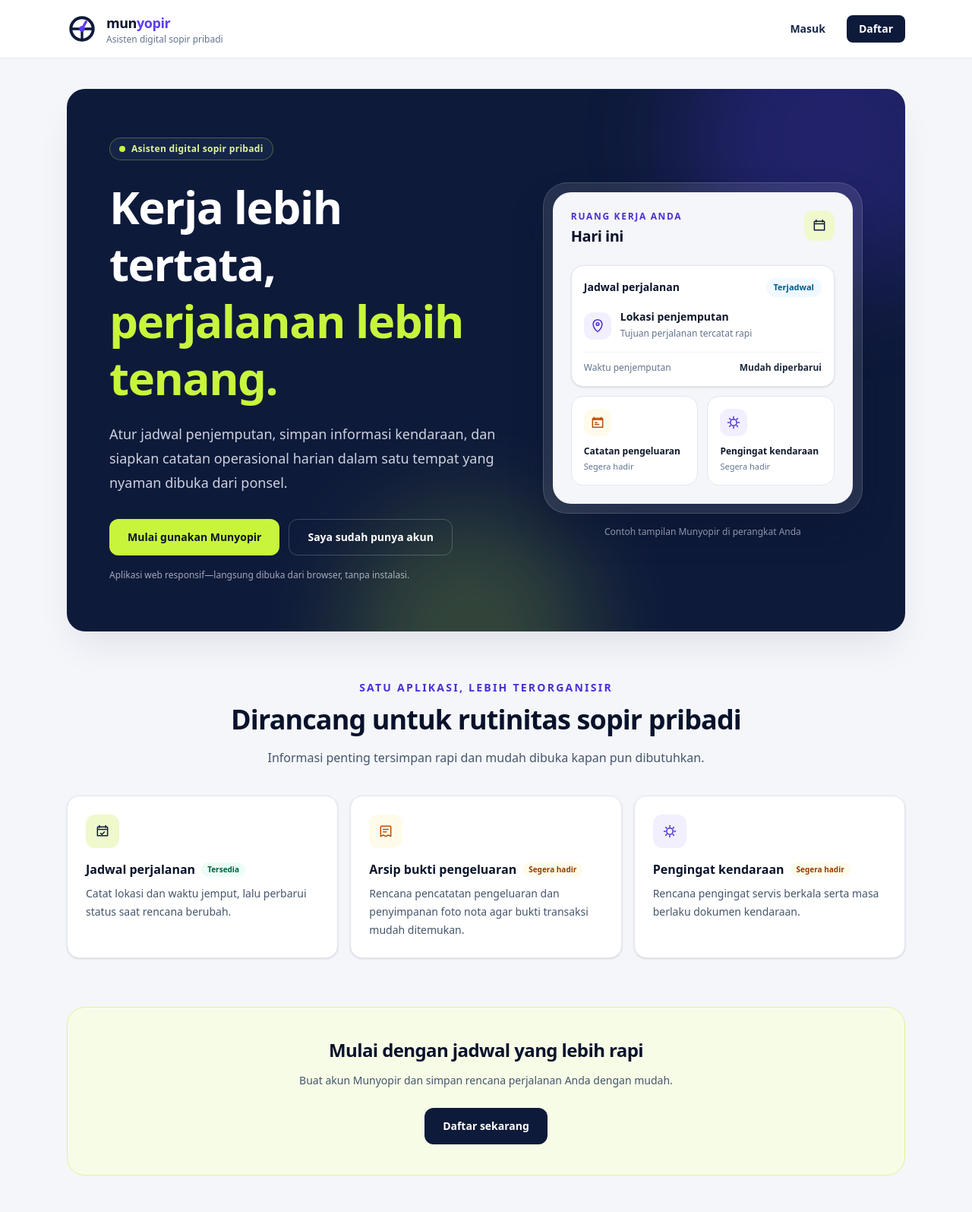
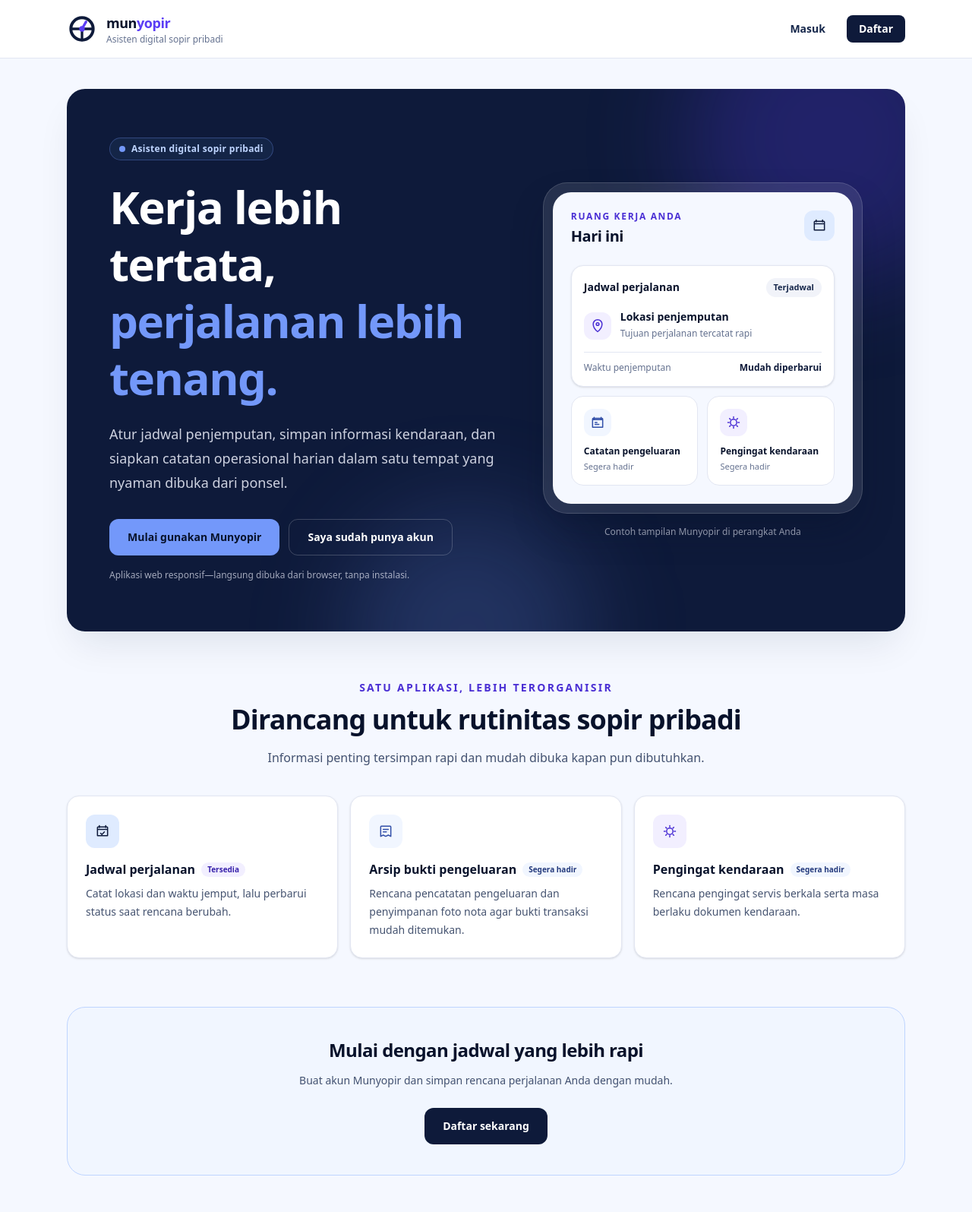
Before and after one commit to hafli-setiawan27/PBAI-Project-Munyopir, a Laravel app: page / in a window 1280 px wide. Shown: the whole page at 76% size. Run offline with Laravel 12, Linux system fonts and the light colour scheme; style sheets or scripts are compiled from the project's sources.

Commit message:
Palet aplikasi kini menggunakan aksen biru yang serasi
Nuansa emas dan krem digantikan oleh palet biru yang selaras dengan logo Munyopir berwarna biru tua dan ungu.

Co-authored-by: Copilot <223556219+Copilot@users.noreply.github.com>

```diff
--- a/munyopir/resources/css/app.css
+++ b/munyopir/resources/css/app.css
@@ -19,17 +19,40 @@
     --color-brand-900: #0e1a3a;
     --color-brand-950: #08122b;
 
-    --color-lime-50: #f7fce7;
-    --color-lime-100: #eff9cc;
-    --color-lime-200: #dff39a;
-    --color-lime-300: #d2f06d;
-    --color-lime-400: #c8f53c;
-    --color-lime-500: #b5e52f;
-
     --color-accent-50: #f2efff;
     --color-accent-100: #e6e0ff;
+    --color-accent-200: #cdc3ff;
+    --color-accent-300: #aea0ff;
+    --color-accent-400: #8f7cff;
+    --color-accent-500: #7058ff;
     --color-accent-600: #5b3df5;
     --color-accent-700: #4a2fd4;
+    --color-accent-800: #3923ab;
+    --color-accent-900: #281a7f;
 
-    --color-canvas: #f5f6fa;
+    --color-sky-50: #f1f6ff;
+    --color-sky-100: #dfebff;
+    --color-sky-200: #bfd5ff;
+    --color-sky-300: #98b9ff;
+    --color-sky-400: #7398fa;
+    --color-sky-500: #527bf0;
+    --color-sky-600: #3e65d6;
+    --color-sky-700: #324fa8;
+    --color-sky-800: #253b7d;
+
+    --color-canvas: #f5f8ff;
+
+    /* Keep Laravel's built-in pagination utilities within the brand palette. */
+    --color-gray-100: var(--color-brand-50);
+    --color-gray-200: var(--color-brand-100);
+    --color-gray-300: var(--color-brand-200);
+    --color-gray-400: var(--color-brand-400);
+    --color-gray-500: var(--color-brand-500);
+    --color-gray-600: var(--color-brand-600);
+    --color-gray-700: var(--color-brand-700);
+    --color-gray-800: var(--color-brand-800);
+    --color-gray-900: var(--color-brand-900);
+    --color-blue-300: var(--color-sky-300);
+    --color-blue-700: var(--color-sky-700);
+    --color-blue-800: var(--color-sky-800);
 }
--- a/munyopir/resources/views/landing.blade.php
+++ b/munyopir/resources/views/landing.blade.php
@@ -5,24 +5,24 @@
 @section('content')
     <section class="relative isolate overflow-hidden rounded-3xl bg-brand-900 px-6 py-10 text-white shadow-2xl shadow-brand-900/10 sm:px-10 sm:py-14 lg:px-14 lg:py-16">
         <div class="pointer-events-none absolute -right-24 -top-32 -z-10 size-96 rounded-full bg-accent-600/25 blur-3xl"></div>
-        <div class="pointer-events-none absolute -bottom-40 left-1/3 -z-10 size-80 rounded-full bg-lime-400/20 blur-3xl"></div>
+        <div class="pointer-events-none absolute -bottom-40 left-1/3 -z-10 size-80 rounded-full bg-sky-400/20 blur-3xl"></div>
 
         <div class="grid items-center gap-10 lg:grid-cols-[1.1fr_0.9fr] lg:gap-14">
             <div>
-                <span class="inline-flex items-center gap-2 rounded-full border border-lime-400/30 bg-brand-800/80 px-3 py-1.5 text-xs font-semibold tracking-wide text-lime-200">
-                    <span class="size-2 rounded-full bg-lime-400"></span>
+                <span class="inline-flex items-center gap-2 rounded-full border border-sky-400/30 bg-brand-800/80 px-3 py-1.5 text-xs font-semibold tracking-wide text-sky-200">
+                    <span class="size-2 rounded-full bg-sky-400"></span>
                     Asisten digital sopir pribadi
                 </span>
                 <h1 class="mt-6 max-w-2xl text-4xl font-bold leading-tight tracking-tight sm:text-5xl lg:text-6xl">
                     Kerja lebih tertata,
-                    <span class="text-lime-400">perjalanan lebih tenang.</span>
+                    <span class="text-sky-400">perjalanan lebih tenang.</span>
                 </h1>
                 <p class="mt-5 max-w-xl text-base leading-7 text-brand-100/90 sm:text-lg sm:leading-8">
                     Atur jadwal penjemputan, simpan informasi kendaraan, dan siapkan catatan operasional harian dalam satu tempat yang nyaman dibuka dari ponsel.
                 </p>
 
                 <div class="mt-8 flex flex-col gap-3 sm:flex-row">
-                    <a href="{{ route('register') }}" class="inline-flex min-h-12 items-center justify-center rounded-xl bg-lime-400 px-6 py-3 text-sm font-bold text-brand-950 transition hover:bg-lime-300 focus:outline-none focus:ring-4 focus:ring-lime-400/40">
+                    <a href="{{ route('register') }}" class="inline-flex min-h-12 items-center justify-center rounded-xl bg-sky-400 px-6 py-3 text-sm font-bold text-brand-950 transition hover:bg-sky-300 focus:outline-none focus:ring-4 focus:ring-sky-400/40">
                         Mulai gunakan Munyopir
                     </a>
                     <a href="{{ route('login') }}" class="inline-flex min-h-12 items-center justify-center rounded-xl border border-white/20 px-6 py-3 text-sm font-semibold text-white transition hover:bg-white/10 focus:outline-none focus:ring-4 focus:ring-white/20">
@@ -40,7 +40,7 @@
                                 <p class="text-xs font-semibold uppercase tracking-[0.14em] text-accent-700">Ruang kerja Anda</p>
                                 <p class="mt-1 text-xl font-bold tracking-tight">Hari ini</p>
                             </div>
-                            <span class="grid size-10 place-items-center rounded-xl bg-lime-100 text-brand-900" aria-hidden="true">
+                            <span class="grid size-10 place-items-center rounded-xl bg-sky-100 text-brand-900" aria-hidden="true">
                                 <svg viewBox="0 0 24 24" fill="none" class="size-5" stroke="currentColor" stroke-width="1.8">
                                     <path d="M7 3v3m10-3v3M4 9h16M5 5h14a1 1 0 0 1 1 1v13H4V6a1 1 0 0 1 1-1Z" stroke-linecap="round" stroke-linejoin="round"/>
                                 </svg>
@@ -50,7 +50,7 @@
                         <div class="mt-6 rounded-2xl border border-brand-100 bg-white p-4 shadow-sm">
                             <div class="flex items-center justify-between gap-3">
                                 <span class="text-sm font-bold text-brand-950">Jadwal perjalanan</span>
-                                <span class="rounded-full bg-sky-50 px-2.5 py-1 text-[11px] font-semibold text-sky-800">Terjadwal</span>
+                                <span class="rounded-full bg-brand-50 px-2.5 py-1 text-[11px] font-semibold text-brand-800">Terjadwal</span>
                             </div>
                             <div class="mt-4 flex gap-3">
                                 <span class="mt-1 flex size-9 shrink-0 items-center justify-center rounded-xl bg-accent-50 text-accent-700" aria-hidden="true">
@@ -60,26 +60,26 @@
                                     </svg>
                                 </span>
                                 <div>
-                                    <p class="text-sm font-semibold text-slate-900">Lokasi penjemputan</p>
-                                    <p class="mt-1 text-xs text-slate-500">Tujuan perjalanan tercatat rapi</p>
+                                    <p class="text-sm font-semibold text-brand-950">Lokasi penjemputan</p>
+                                    <p class="mt-1 text-xs text-brand-700/70">Tujuan perjalanan tercatat rapi</p>
                                 </div>
                             </div>
-                            <div class="mt-4 flex items-center justify-between border-t border-slate-100 pt-3 text-xs">
-                                <span class="text-slate-500">Waktu penjemputan</span>
-                                <span class="font-semibold text-slate-800">Mudah diperbarui</span>
+                            <div class="mt-4 flex items-center justify-between border-t border-brand-100 pt-3 text-xs">
+                                <span class="text-brand-700/70">Waktu penjemputan</span>
+                                <span class="font-semibold text-brand-900">Mudah diperbarui</span>
                             </div>
                         </div>
 
                         <div class="mt-3 grid grid-cols-2 gap-3">
                             <div class="rounded-2xl border border-brand-100 bg-white p-4">
-                                <span class="grid size-9 place-items-center rounded-xl bg-amber-50 text-amber-700" aria-hidden="true">
+                                <span class="grid size-9 place-items-center rounded-xl bg-sky-50 text-sky-700" aria-hidden="true">
                                     <svg viewBox="0 0 24 24" fill="none" class="size-5" stroke="currentColor" stroke-width="1.8">
                                         <path d="M4 7.5h16M6.5 4v3.5M17.5 4v3.5M5 5.5h14a1 1 0 0 1 1 1v13H4v-13a1 1 0 0 1 1-1Z" stroke-linecap="round" stroke-linejoin="round"/>
                                         <path d="M8 12h3m-3 3h6" stroke-linecap="round"/>
                                     </svg>
                                 </span>
-                                <p class="mt-3 text-xs font-bold text-slate-900">Catatan pengeluaran</p>
-                                <p class="mt-1 text-[11px] text-slate-500">Segera hadir</p>
+                                <p class="mt-3 text-xs font-bold text-brand-950">Catatan pengeluaran</p>
+                                <p class="mt-1 text-[11px] text-brand-700/70">Segera hadir</p>
                             </div>
                             <div class="rounded-2xl border border-brand-100 bg-white p-4">
                                 <span class="grid size-9 place-items-center rounded-xl bg-accent-50 text-accent-700" aria-hidden="true">
@@ -88,8 +88,8 @@
                                         <circle cx="12" cy="12" r="5"/>
                                     </svg>
                                 </span>
-                                <p class="mt-3 text-xs font-bold text-slate-900">Pengingat kendaraan</p>
-                                <p class="mt-1 text-[11px] text-slate-500">Segera hadir</p>
+                                <p class="mt-3 text-xs font-bold text-brand-950">Pengingat kendaraan</p>
+                                <p class="mt-1 text-[11px] text-brand-700/70">Segera hadir</p>
                             </div>
                         </div>
                     </div>
@@ -103,12 +103,12 @@
         <div class="mx-auto max-w-2xl text-center">
             <p class="text-sm font-semibold uppercase tracking-[0.16em] text-accent-700">Satu aplikasi, lebih terorganisir</p>
             <h2 class="mt-3 text-3xl font-bold tracking-tight text-brand-950 sm:text-4xl">Dirancang untuk rutinitas sopir pribadi</h2>
-            <p class="mt-4 text-base leading-7 text-slate-600">Informasi penting tersimpan rapi dan mudah dibuka kapan pun dibutuhkan.</p>
+            <p class="mt-4 text-base leading-7 text-brand-800/80">Informasi penting tersimpan rapi dan mudah dibuka kapan pun dibutuhkan.</p>
         </div>
 
         <div class="mt-9 grid gap-4 md:grid-cols-3">
             <article class="rounded-2xl border border-brand-100 bg-white p-5 shadow-sm sm:p-6">
-                <span class="grid size-11 place-items-center rounded-xl bg-lime-100 text-brand-900" aria-hidden="true">
+                <span class="grid size-11 place-items-center rounded-xl bg-sky-100 text-brand-900" aria-hidden="true">
                     <svg viewBox="0 0 24 24" fill="none" class="size-5" stroke="currentColor" stroke-width="1.8">
                         <path d="M7 3v3m10-3v3M4 9h16M5 5h14a1 1 0 0 1 1 1v13H4V6a1 1 0 0 1 1-1Z" stroke-linecap="round" stroke-linejoin="round"/>
                         <path d="m9 15 2 2 4-4" stroke-linecap="round" stroke-linejoin="round"/>
@@ -116,13 +116,13 @@
                 </span>
                 <div class="mt-4 flex items-center gap-2">
                     <h3 class="font-bold text-brand-950">Jadwal perjalanan</h3>
-                    <span class="rounded-full bg-emerald-50 px-2 py-0.5 text-[10px] font-bold text-emerald-800">Tersedia</span>
+                    <span class="rounded-full bg-accent-50 px-2 py-0.5 text-[10px] font-bold text-accent-800">Tersedia</span>
                 </div>
-                <p class="mt-2 text-sm leading-6 text-slate-600">Catat lokasi dan waktu jemput, lalu perbarui status saat rencana berubah.</p>
+                <p class="mt-2 text-sm leading-6 text-brand-800/80">Catat lokasi dan waktu jemput, lalu perbarui status saat rencana berubah.</p>
             </article>
 
             <article class="rounded-2xl border border-brand-100 bg-white p-5 shadow-sm sm:p-6">
-                <span class="grid size-11 place-items-center rounded-xl bg-amber-50 text-amber-700" aria-hidden="true">
+                <span class="grid size-11 place-items-center rounded-xl bg-sky-50 text-sky-700" aria-hidden="true">
                     <svg viewBox="0 0 24 24" fill="none" class="size-5" stroke="currentColor" stroke-width="1.8">
                         <path d="M5 4h14a1 1 0 0 1 1 1v15l-4-2-4 2-4-2-4 2V5a1 1 0 0 1 1-1Z" stroke-linejoin="round"/>
                         <path d="M8 9h8m-8 4h5" stroke-linecap="round"/>
@@ -130,9 +130,9 @@
                 </span>
                 <div class="mt-4 flex items-center gap-2">
                     <h3 class="font-bold text-brand-950">Arsip bukti pengeluaran</h3>
-                    <span class="rounded-full bg-amber-50 px-2 py-0.5 text-[10px] font-bold text-amber-800">Segera hadir</span>
+                    <span class="rounded-full bg-sky-50 px-2 py-0.5 text-[10px] font-bold text-sky-800">Segera hadir</span>
                 </div>
-                <p class="mt-2 text-sm leading-6 text-slate-600">Rencana pencatatan pengeluaran dan penyimpanan foto nota agar bukti transaksi mudah ditemukan.</p>
+                <p class="mt-2 text-sm leading-6 text-brand-800/80">Rencana pencatatan pengeluaran dan penyimpanan foto nota agar bukti transaksi mudah ditemukan.</p>
             </article>
 
             <article class="rounded-2xl border border-brand-100 bg-white p-5 shadow-sm sm:p-6">
@@ -144,17 +144,17 @@
                 </span>
                 <div class="mt-4 flex items-center gap-2">
                     <h3 class="font-bold text-brand-950">Pengingat kendaraan</h3>
-                    <span class="rounded-full bg-amber-50 px-2 py-0.5 text-[10px] font-bold text-amber-800">Segera hadir</span>
+                    <span class="rounded-full bg-sky-50 px-2 py-0.5 text-[10px] font-bold text-sky-800">Segera hadir</span>
                 </div>
-                <p class="mt-2 text-sm leading-6 text-slate-600">Rencana pengingat servis berkala serta masa berlaku dokumen kendaraan.</p>
+                <p class="mt-2 text-sm leading-6 text-brand-800/80">Rencana pengingat servis berkala serta masa berlaku dokumen kendaraan.</p>
             </article>
         </div>
     </section>
 
-    <section class="mb-2 rounded-3xl border border-lime-200 bg-lime-50 px-6 py-8 text-center sm:px-10 sm:py-10">
+    <section class="mb-2 rounded-3xl border border-sky-200 bg-sky-50 px-6 py-8 text-center sm:px-10 sm:py-10">
         <h2 class="text-2xl font-bold tracking-tight text-brand-950">Mulai dengan jadwal yang lebih rapi</h2>
-        <p class="mx-auto mt-3 max-w-xl text-sm leading-6 text-slate-600">Buat akun Munyopir dan simpan rencana perjalanan Anda dengan mudah.</p>
-        <a href="{{ route('register') }}" class="mt-6 inline-flex min-h-12 items-center justify-center rounded-xl bg-brand-900 px-6 py-3 text-sm font-bold text-white transition hover:bg-brand-800 focus:outline-none focus:ring-4 focus:ring-lime-400/40">
+        <p class="mx-auto mt-3 max-w-xl text-sm leading-6 text-brand-800/80">Buat akun Munyopir dan simpan rencana perjalanan Anda dengan mudah.</p>
+        <a href="{{ route('register') }}" class="mt-6 inline-flex min-h-12 items-center justify-center rounded-xl bg-brand-900 px-6 py-3 text-sm font-bold text-white transition hover:bg-brand-800 focus:outline-none focus:ring-4 focus:ring-sky-400/40">
             Daftar sekarang
         </a>
     </section>
--- a/munyopir/resources/views/layouts/app.blade.php
+++ b/munyopir/resources/views/layouts/app.blade.php
@@ -14,7 +14,7 @@
                 <img src="{{ asset('logo-munyopir.svg') }}" alt="Logo Munyopir" class="size-10 shrink-0 rounded-xl">
                 <span>
                     <span class="block text-lg font-bold tracking-tight text-brand-950">mun<span class="text-accent-600">yopir</span></span>
-                    <span class="block text-xs text-slate-500">Asisten digital sopir pribadi</span>
+                    <span class="block text-xs text-brand-700/70">Asisten digital sopir pribadi</span>
                 </span>
             </a>
 
@@ -37,7 +37,7 @@
 
     <main class="mx-auto w-full max-w-6xl px-4 py-8 sm:px-6 sm:py-10">
         @if (session('status'))
-            <div class="mb-6 rounded-xl border border-emerald-200 bg-emerald-50 px-4 py-3 text-sm font-medium text-emerald-900" role="status">
+            <div class="mb-6 rounded-xl border border-accent-200 bg-accent-50 px-4 py-3 text-sm font-medium text-accent-900" role="status">
                 {{ session('status') }}
             </div>
         @endif
--- a/munyopir/resources/views/trips/create.blade.php
+++ b/munyopir/resources/views/trips/create.blade.php
@@ -8,7 +8,7 @@
         <div class="mt-5 rounded-3xl border border-brand-100 bg-white p-6 shadow-xl shadow-brand-900/5 sm:p-9">
             <p class="text-sm font-semibold uppercase tracking-[0.16em] text-accent-700">Jadwal perjalanan</p>
             <h1 class="mt-3 text-3xl font-bold tracking-tight text-brand-950">Catat perjalanan baru</h1>
-            <p class="mt-2 text-sm leading-6 text-slate-600">Simpan lokasi dan waktu penjemputan agar rencana perjalanan mudah dipantau.</p>
+            <p class="mt-2 text-sm leading-6 text-brand-800/80">Simpan lokasi dan waktu penjemputan agar rencana perjalanan mudah dipantau.</p>
 
             @include('trips.partials.form', [
                 'action' => route('trips.store'),
--- a/munyopir/resources/views/trips/edit.blade.php
+++ b/munyopir/resources/views/trips/edit.blade.php
@@ -8,7 +8,7 @@
         <div class="mt-5 rounded-3xl border border-brand-100 bg-white p-6 shadow-xl shadow-brand-900/5 sm:p-9">
             <p class="text-sm font-semibold uppercase tracking-[0.16em] text-accent-700">Jadwal perjalanan</p>
             <h1 class="mt-3 text-3xl font-bold tracking-tight text-brand-950">Ubah perjalanan</h1>
-            <p class="mt-2 text-sm leading-6 text-slate-600">Perbarui rencana atau status perjalanan jika ada perubahan.</p>
+            <p class="mt-2 text-sm leading-6 text-brand-800/80">Perbarui rencana atau status perjalanan jika ada perubahan.</p>
 
             @include('trips.partials.form', [
                 'action' => route('trips.update', $trip),
--- a/munyopir/resources/views/vehicles/create.blade.php
+++ b/munyopir/resources/views/vehicles/create.blade.php
@@ -8,7 +8,7 @@
         <div class="mt-5 rounded-3xl border border-brand-100 bg-white p-6 shadow-xl shadow-brand-900/5 sm:p-9">
             <p class="text-sm font-semibold uppercase tracking-[0.16em] text-accent-700">Langkah 1 dari 1</p>
             <h1 class="mt-3 text-3xl font-bold tracking-tight text-brand-950">Kenali kendaraan Anda</h1>
-            <p class="mt-2 text-sm leading-6 text-slate-600">Simpan data kendaraan agar jadwal servis dan dokumen dapat dikelola di tahap berikutnya.</p>
+            <p class="mt-2 text-sm leading-6 text-brand-800/80">Simpan data kendaraan agar jadwal servis dan dokumen dapat dikelola di tahap berikutnya.</p>
 
             @include('vehicles.partials.form', [
                 'action' => route('vehicles.store'),
--- a/munyopir/resources/views/vehicles/edit.blade.php
+++ b/munyopir/resources/views/vehicles/edit.blade.php
@@ -8,7 +8,7 @@
         <div class="mt-5 rounded-3xl border border-brand-100 bg-white p-6 shadow-xl shadow-brand-900/5 sm:p-9">
             <p class="text-sm font-semibold uppercase tracking-[0.16em] text-accent-700">Profil kendaraan</p>
             <h1 class="mt-3 text-3xl font-bold tracking-tight text-brand-950">Perbarui data kendaraan</h1>
-            <p class="mt-2 text-sm leading-6 text-slate-600">Odometer terakhir akan digunakan sebagai dasar pengingat perawatan.</p>
+            <p class="mt-2 text-sm leading-6 text-brand-800/80">Odometer terakhir akan digunakan sebagai dasar pengingat perawatan.</p>
 
             @include('vehicles.partials.form', [
                 'action' => route('vehicles.update'),
```
Also changed, not shown: munyopir/app/Enums/TripStatus.php (+4 -4 lines), munyopir/resources/views/auth/login.blade.php (+9 -9 lines), munyopir/resources/views/auth/register.blade.php (+6 -6 lines), munyopir/resources/views/dashboard.blade.php (+12 -12 lines), munyopir/resources/views/trips/index.blade.php (+6 -6 lines), munyopir/resources/views/trips/partials/form.blade.php (+5 -5 lines), munyopir/resources/views/vehicles/partials/form.blade.php (+4 -4 lines).
